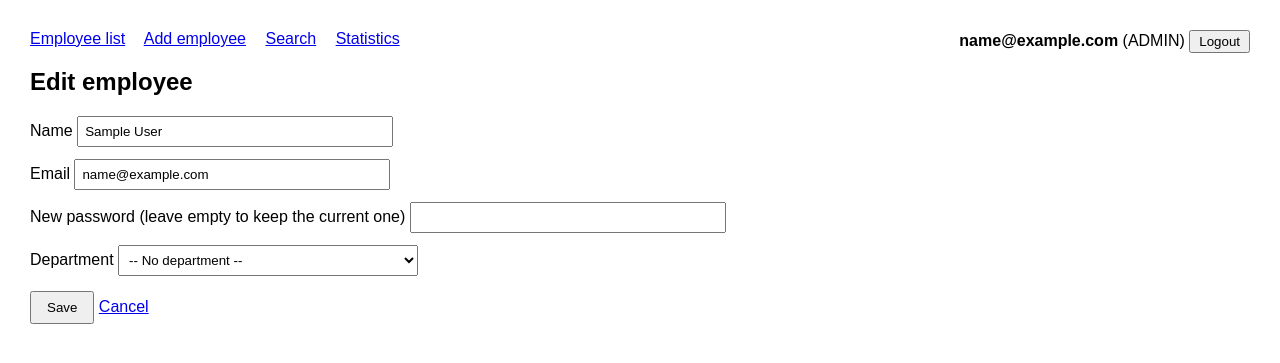
After one commit to nguyenledung1710/MiniProject, a Spring Boot app: page /employees/edit/1 in a window 1280 px wide. The commit adds this page. Shown: the top 363 px of the page. Run offline with Spring Boot 4, Linux system fonts and the light colour scheme; the visitor is signed in with stand-in values (Sample User, id 1); data that the repository does not hold is empty; some of the project's set-up classes (security, data sources, template engines, error pages and the like) are left out, and stand-ins take their place; some libraries are stand-ins or nearby versions.

Commit message:
feat(web): add edit and delete employee pages and user menu

```diff
--- a/employee-management/src/main/java/com/example/employeemanagement/controller/EmployeeViewController.java
+++ b/employee-management/src/main/java/com/example/employeemanagement/controller/EmployeeViewController.java
@@ -1,19 +1,25 @@
 package com.example.employeemanagement.controller;
 
 import com.example.employeemanagement.dto.EmployeeRequest;
+import com.example.employeemanagement.dto.EmployeeResponse;
 import com.example.employeemanagement.exception.ConflictException;
 import com.example.employeemanagement.service.DepartmentService;
 import com.example.employeemanagement.service.EmployeeService;
 import com.example.employeemanagement.service.StatisticsService;
 import jakarta.validation.Valid;
+import org.springframework.beans.propertyeditors.StringTrimmerEditor;
 import org.springframework.stereotype.Controller;
 import org.springframework.ui.Model;
 import org.springframework.validation.BindingResult;
+import org.springframework.web.bind.WebDataBinder;
 import org.springframework.web.bind.annotation.GetMapping;
+import org.springframework.web.bind.annotation.InitBinder;
 import org.springframework.web.bind.annotation.ModelAttribute;
+import org.springframework.web.bind.annotation.PathVariable;
 import org.springframework.web.bind.annotation.PostMapping;
 import org.springframework.web.bind.annotation.RequestMapping;
 import org.springframework.web.bind.annotation.RequestParam;
+import org.springframework.web.servlet.mvc.support.RedirectAttributes;
 
 @Controller
 @RequestMapping("/employees")
@@ -29,6 +35,11 @@ public class EmployeeViewController {
         this.employeeService = employeeService;
         this.departmentService = departmentService;
         this.statisticsService = statisticsService;
+    }
+
+    @InitBinder
+    public void trimEmptyStrings(WebDataBinder binder) {
+        binder.registerCustomEditor(String.class, new StringTrimmerEditor(true));
     }
 
     @GetMapping("/list")
@@ -47,14 +58,16 @@ public class EmployeeViewController {
     @PostMapping("/add")
     public String add(@Valid @ModelAttribute("employee") EmployeeRequest employee,
                       BindingResult bindingResult,
-                      Model model) {
-        if (employee.getPassword() == null || employee.getPassword().isBlank()) {
+                      Model model,
+                      RedirectAttributes redirectAttributes) {
+        if (employee.getPassword() == null) {
             bindingResult.rejectValue("password", "empty", "Password must not be empty");
         }
 
         if (!bindingResult.hasErrors()) {
             try {
                 employeeService.create(employee);
+                redirectAttributes.addFlashAttribute("message", "Employee added successfully");
                 return "redirect:/employees/list";
             } catch (ConflictException e) {
                 bindingResult.rejectValue("email", "duplicate", e.getMessage());
@@ -63,6 +76,51 @@ public class EmployeeViewController {
 
         model.addAttribute("departments", departmentService.findAll());
         return "employees/add";
+    }
+
+    @GetMapping("/edit/{id}")
+    public String showEditForm(@PathVariable Long id, Model model) {
+        EmployeeResponse current = employeeService.findById(id);
+
+        EmployeeRequest form = new EmployeeRequest();
+        form.setName(current.getName());
+        form.setEmail(current.getEmail());
+        form.setDepartmentId(current.getDepartmentId());
+
+        model.addAttribute("employee", form);
+        model.addAttribute("employeeId", id);
+        model.addAttribute("employeeCode", current.getEmployeeCode());
+        model.addAttribute("departments", departmentService.findAll());
+        return "employees/edit";
+    }
+
+    @PostMapping("/edit/{id}")
+    public String edit(@PathVariable Long id,
+                       @Valid @ModelAttribute("employee") EmployeeRequest employee,
+                       BindingResult bindingResult,
+                       Model model,
+                       RedirectAttributes redirectAttributes) {
+        if (!bindingResult.hasErrors()) {
+            try {
+                employeeService.update(id, employee);
+                redirectAttributes.addFlashAttribute("message", "Employee updated successfully");
+                return "redirect:/employees/list";
+            } catch (ConflictException e) {
+                bindingResult.rejectValue("email", "duplicate", e.getMessage());
+            }
+        }
+
+        model.addAttribute("employeeId", id);
+        model.addAttribute("employeeCode", employeeService.findById(id).getEmployeeCode());
+        model.addAttribute("departments", departmentService.findAll());
+        return "employees/edit";
+    }
+
+    @PostMapping("/delete/{id}")
+    public String delete(@PathVariable Long id, RedirectAttributes redirectAttributes) {
+        employeeService.delete(id);
+        redirectAttributes.addFlashAttribute("message", "Employee deleted successfully");
+        return "redirect:/employees/list";
     }
 
     @GetMapping("/search")
--- a/employee-management/src/main/resources/static/css/style.css
+++ b/employee-management/src/main/resources/static/css/style.css
@@ -11,3 +11,9 @@ button { margin-top: 15px; padding: 7px 15px; }
 .card { border: 1px solid #ccc; padding: 15px 25px; text-align: center; min-width: 140px; }
 .number { font-size: 32px; font-weight: bold; }
 .bar { background: #4a90d9; height: 16px; min-width: 2px; }
+nav { margin-bottom: 10px; }
+.user-box { float: right; }
+form.inline { display: inline; }
+form.inline button { margin-top: 0; padding: 2px 8px; }
+button.danger { color: #b00020; }
+.message { background: #e6f4ea; border: 1px solid #9ad3a8; padding: 8px 12px; }
--- /dev/null
+++ b/employee-management/src/main/resources/templates/employees/edit.html
@@ -0,0 +1,39 @@
+<!DOCTYPE html>
+<html xmlns:th="http://www.thymeleaf.org">
+<head>
+    <meta charset="UTF-8">
+    <title>Edit employee</title>
+    <link rel="stylesheet" th:href="@{/css/style.css}">
+</head>
+<body>
+<div th:replace="~{fragments :: menu}"></div>
+
+<h2>Edit employee <span th:text="${employeeCode}"></span></h2>
+<form th:action="@{/employees/edit/{id}(id=${employeeId})}" th:object="${employee}" method="post">
+    <label>Name
+        <input type="text" th:field="*{name}">
+    </label>
+    <div class="error" th:if="${#fields.hasErrors('name')}" th:errors="*{name}"></div>
+
+    <label>Email
+        <input type="text" th:field="*{email}">
+    </label>
+    <div class="error" th:if="${#fields.hasErrors('email')}" th:errors="*{email}"></div>
+
+    <label>New password (leave empty to keep the current one)
+        <input type="password" th:field="*{password}">
+    </label>
+    <div class="error" th:if="${#fields.hasErrors('password')}" th:errors="*{password}"></div>
+
+    <label>Department
+        <select th:field="*{departmentId}">
+            <option value="">-- No department --</option>
+            <option th:each="d : ${departments}" th:value="${d.id}" th:text="${d.name}"></option>
+        </select>
+    </label>
+
+    <button type="submit">Save</button>
+    <a th:href="@{/employees/list}">Cancel</a>
+</form>
+</body>
+</html>
--- a/employee-management/src/main/resources/templates/employees/list.html
+++ b/employee-management/src/main/resources/templates/employees/list.html
@@ -9,6 +9,7 @@
 <div th:replace="~{fragments :: menu}"></div>
 
 <h2>Employee list</h2>
+<p class="message" th:if="${message}" th:text="${message}"></p>
 <div th:replace="~{fragments :: employeeTable(${employees})}"></div>
 </body>
 </html>
--- a/employee-management/src/main/resources/templates/fragments.html
+++ b/employee-management/src/main/resources/templates/fragments.html
@@ -7,6 +7,15 @@
     <a th:href="@{/employees/add}" sec:authorize="hasRole('ADMIN')">Add employee</a>
     <a th:href="@{/employees/search}">Search</a>
     <a th:href="@{/employees/statistics}">Statistics</a>
+
+    <span class="user-box" sec:authorize="isAuthenticated()">
+        <b sec:authentication="name">user</b>
+        <span sec:authorize="hasRole('ADMIN')">(ADMIN)</span>
+        <span sec:authorize="!hasRole('ADMIN')">(USER)</span>
+        <form th:action="@{/logout}" method="post" class="inline">
+            <button type="submit">Logout</button>
+        </form>
+    </span>
 </nav>
 
 <table th:fragment="employeeTable(employees)">
@@ -16,6 +25,7 @@
         <th>Name</th>
         <th>Email</th>
         <th>Department</th>
+        <th sec:authorize="hasRole('ADMIN')">Actions</th>
     </tr>
     </thead>
     <tbody>
@@ -24,9 +34,16 @@
         <td th:text="${e.name}"></td>
         <td th:text="${e.email}"></td>
         <td th:text="${e.departmentName}"></td>
+        <td sec:authorize="hasRole('ADMIN')">
+            <a th:href="@{/employees/edit/{id}(id=${e.id})}">Edit</a>
+            <form th:action="@{/employees/delete/{id}(id=${e.id})}" method="post" class="inline"
+                  onsubmit="return confirm('Delete this employee?')">
+                <button type="submit" class="danger">Delete</button>
+            </form>
+        </td>
     </tr>
     <tr th:if="${#lists.isEmpty(employees)}">
-        <td colspan="4">No employees found</td>
+        <td colspan="5">No employees found</td>
     </tr>
     </tbody>
 </table>
```
